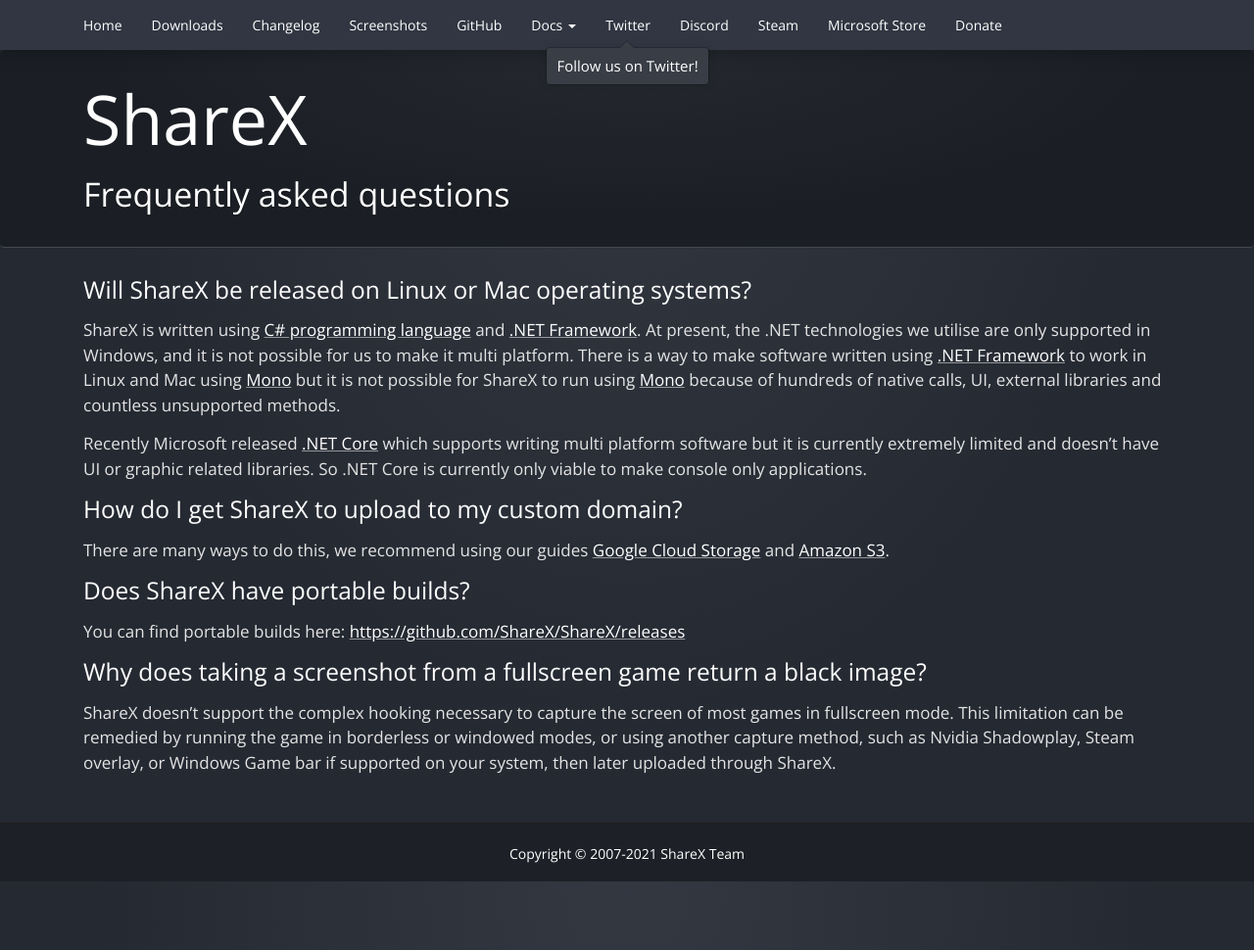
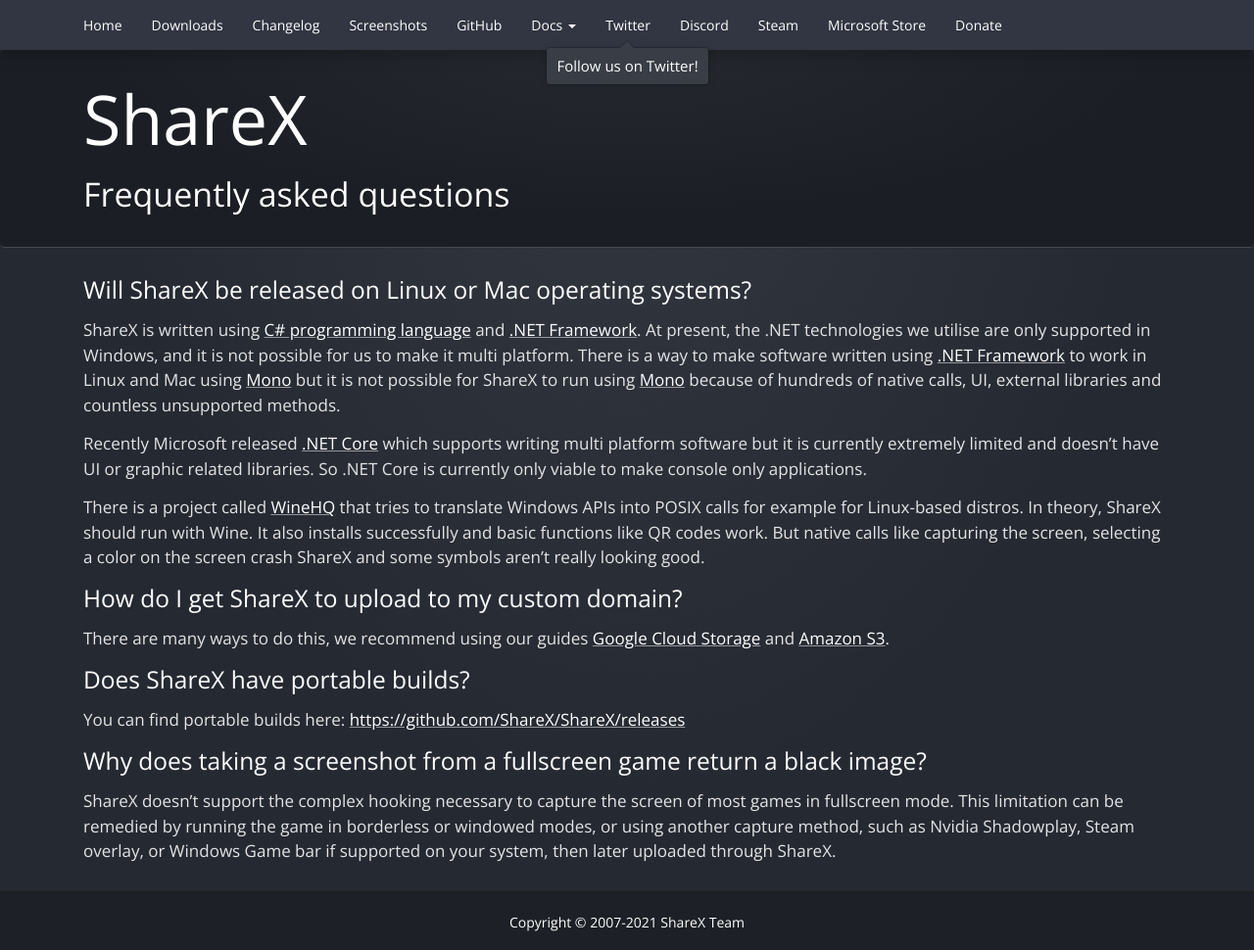
Before and after one commit to ShareX/sharex.github.io, a Jekyll site: the page built from docs/faq.md, in a window 1280 px wide. Shown: the whole page at 98% size. Built offline with Jekyll 4.4.1, drawn with Linux system fonts in a browser that asks for light colours.

Commit message:
Add information about WineHQ for running on POSIX

```diff
--- a/docs/faq.md
+++ b/docs/faq.md
@@ -8,6 +8,8 @@
 ShareX is written using [C# programming language](https://en.wikipedia.org/wiki/C_Sharp_(programming_language)) and [.NET Framework](https://en.wikipedia.org/wiki/.NET_Framework). At present, the .NET technologies we utilise are only supported in Windows, and it is not possible for us to make it multi platform. There is a way to make software written using [.NET Framework](https://en.wikipedia.org/wiki/.NET_Framework) to work in Linux and Mac using [Mono](https://en.wikipedia.org/wiki/Mono_(software)) but it is not possible for ShareX to run using [Mono](https://en.wikipedia.org/wiki/Mono_(software)) because of hundreds of native calls, UI, external libraries and countless unsupported methods.
 
 Recently Microsoft released [.NET Core](https://en.wikipedia.org/wiki/.NET_Framework#.NET_Core) which supports writing multi platform software but it is currently extremely limited and doesn't have UI or graphic related libraries. So .NET Core is currently only viable to make console only applications.
+
+There is a project called [WineHQ](https://en.wikipedia.org/wiki/Wine_(software)) that tries to translate Windows APIs into POSIX calls for example for Linux-based distros. In theory, ShareX should run with Wine. It also installs successfully and basic functions like QR codes work. But native calls like capturing the screen, selecting a color on the screen crash ShareX and some symbols aren't really looking good.
 
 ### How do I get ShareX to upload to my custom domain?
 
```
